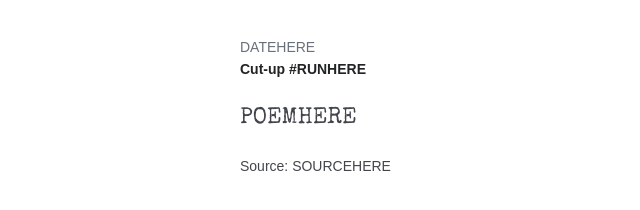
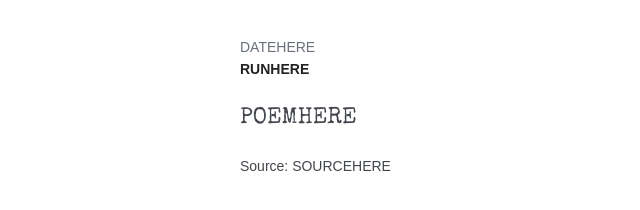
Before and after one commit to hex0punk/beatn1k, a website: page web/template.html in a window 1280 px wide. Shown: the full height of the page, 0-640 px from the left. Drawn offline with Linux system fonts and the light colour scheme.

Commit message:
web updates

```diff
--- a/web/template.html
+++ b/web/template.html
@@ -11,7 +11,7 @@
     <section class="section">
         <div class="container">
             <h2 class="subtitle is-6">DATEHERE</h2>
-            <h1 class="title">Cut-up #RUNHERE</h1>
+            <h1 class="title">RUNHERE</h1>
             <div class="poem">
                 POEMHERE
             </div>
```
Also changed, not shown: 1 other file.
